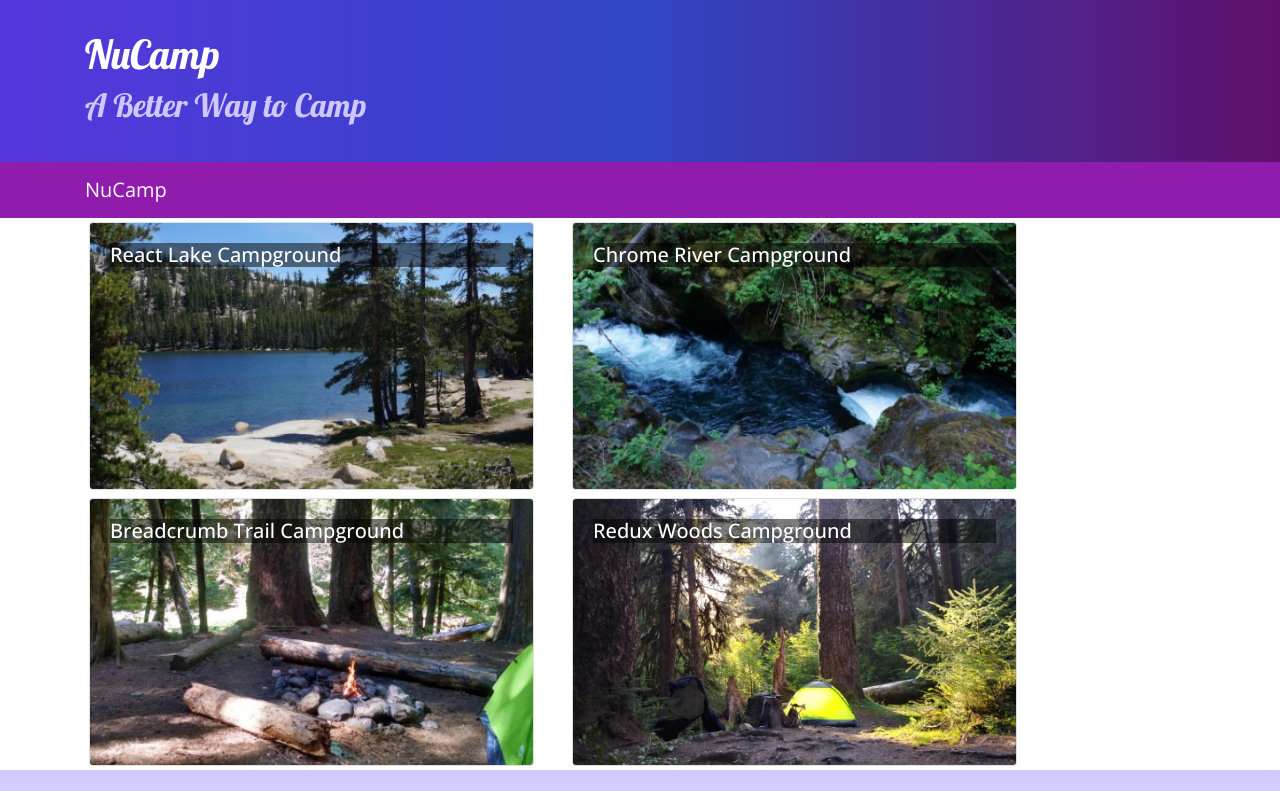
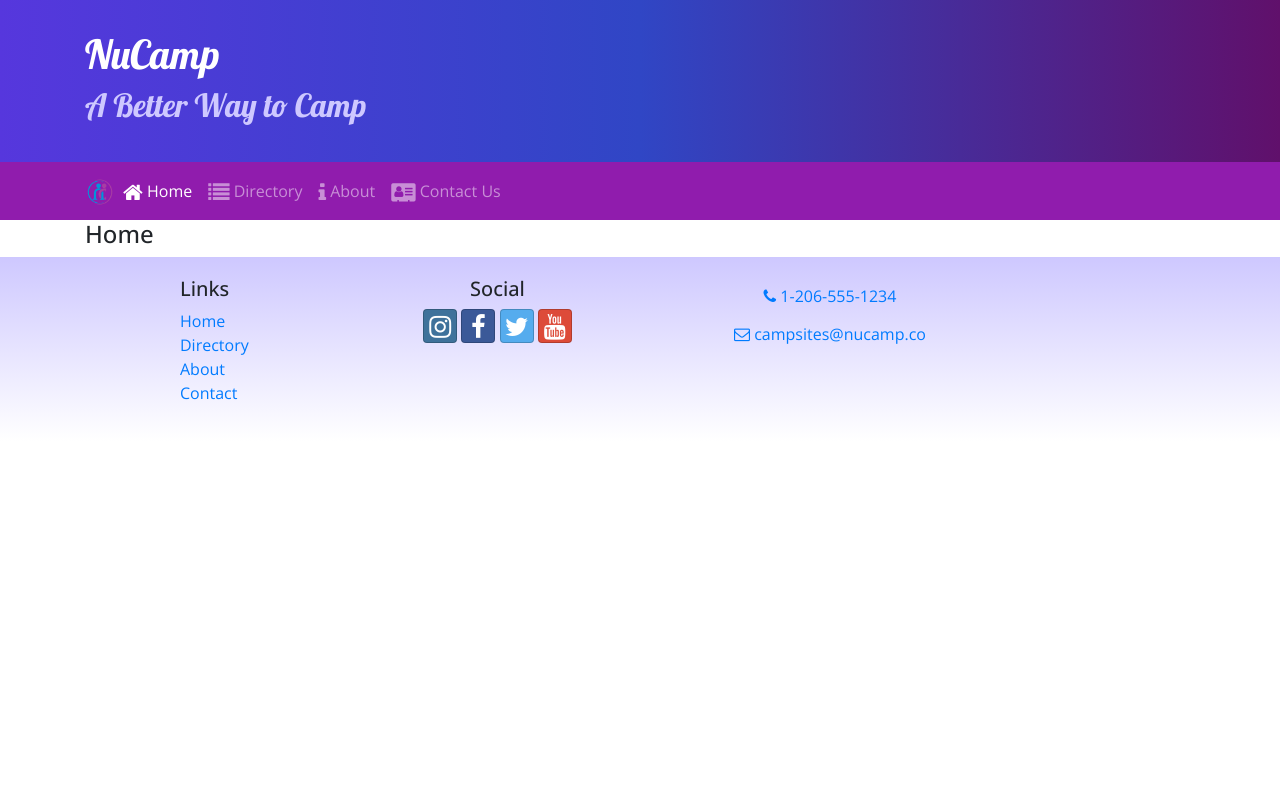
Before and after one commit to gomezenrique93/React-nucamp, a React (Create React App) app: page /home in a window 1280 px wide. Shown: the top 791 px of the page. Built offline with nearby package versions, Linux system fonts and the light colour scheme.

Commit message:
React Router

```diff
--- a/package.json
+++ b/package.json
@@ -12,6 +12,7 @@
     "react": "^16.13.0",
     "react-dom": "^16.13.0",
     "react-popper": "^0.9.2",
+    "react-router-dom": "^4.2.2",
     "react-scripts": "3.4.0",
     "reactstrap": "^5.0.0",
     "typeface-lobster": "0.0.72",
--- a/src/App.js
+++ b/src/App.js
@@ -1,15 +1,16 @@
 import React, { Component } from "react";
 import Main from "./components/MainComponent";
+import { BrowserRouter } from "react-router-dom";
 import "./App.css";
 
-
 class App extends Component {
-
   render() {
     return (
-      <div className="App">
-        <Main />
-      </div>
+      <BrowserRouter>
+        <div className="App">
+          <Main />
+        </div>
+      </BrowserRouter>
     );
   }
 }
--- a/src/components/CampSiteInfoComponent.js
+++ b/src/components/CampSiteInfoComponent.js
@@ -1,8 +1,8 @@
-import React, { Component } from "react";
+import React from "react";
 import { Card, CardImg, CardText, CardBody, CardTitle } from "reactstrap";
 
-class CampsiteInfo extends Component {
-  renderCampsiteInfo(campsite) {
+
+function RenderCampsite({campsite}) {
     return (
       <div className="col-md-5 m-1">
         <Card>
@@ -16,7 +16,7 @@
     );
   }
 
-  renderComments(comments) {
+function RenderComments({comments}) {
     if (comments) {
       return (
         <div className="col-md-5 m-1">
@@ -24,7 +24,8 @@
           {comments.map(comment => (
             <div key={comment.id}>
               {comment.text}
-              <br /> -- {comment.author}{", "}
+              <br /> -- {comment.author},
+              {", "}
               {new Intl.DateTimeFormat("en-US", {
                 year: "numeric",
                 month: "short",
@@ -36,20 +37,22 @@
         </div>
       );
     }
+    return <div/>;
   }
 
-  render() {
-    if (this.props.campsite) {
+function CampsiteInfo (props) {
+    if (props.campsite) {
       return (
-        <div className="row">
-          {this.renderCampsiteInfo(this.props.campsite)}
-          {this.renderComments(this.props.campsite.comments)}
+        <div className="container">
+          <div className="row">
+            <RenderCampsite campsite={props.campsite}/>
+            <RenderComments comments={props.campsite.comments}/>
+          </div>
         </div>
       );
-    } else {
-      return <div></div>;
     }
+    return <div/>;
   }
-}
+
 
 export default CampsiteInfo;
--- a/src/components/DirectoryComponent.js
+++ b/src/components/DirectoryComponent.js
@@ -1,4 +1,4 @@
-import React, { Component } from "react";
+import React from "react";
 import {
   Card,
   CardImg,
@@ -6,34 +6,24 @@
   CardTitle
 } from "reactstrap";
 
-// Amy: JavaScript is case sensitive. the name of your export has to be the same in the import
-// in your CampSiteInfoComponent.js you have: export default CampsiteInfo;
-// change the import name below to what you have in your export.
-import CampSiteInfo from './CampSiteInfoComponent';
 
-class Directory extends Component {
-  constructor(props) {
-    super(props);
-    this.state = {
-      selectedCampsite: null
-    };
-  }
+function RenderDirectoryItem({campsite}) {
+  return (
+    <Card>
+    <CardImg width="100%" src={campsite.image} alt={campsite.name} />
+    <CardImgOverlay>
+      <CardTitle>{campsite.name}</CardTitle>
+    </CardImgOverlay>
+  </Card>
+  );
+}
 
-  onCampsiteSelect(campsite) {
-    this.setState({ selectedCampsite: campsite });
-  }
+function Directory (props) {
 
-
-  render() {
-    const directory = this.props.campsites.map(campsite => {
+    const directory = props.campsites.map(campsite => {
       return (
         <div key={campsite.id} className="col-md-5 m-1">
-          <Card onClick={() => this.onCampsiteSelect(campsite)}>
-            <CardImg width="100%" src={campsite.image} alt={campsite.name} />
-            <CardImgOverlay>
-              <CardTitle>{campsite.name}</CardTitle>
-            </CardImgOverlay>
-          </Card>
+          <RenderDirectoryItem campsite={campsite} />
         </div>
       );
     });
@@ -43,10 +33,8 @@
         <div className="row">
           {directory}
         </div>
-        <CampSiteInfo campsite={this.state.selectedCampsite} />
       </div>
     );
   }
-}
 
 export default Directory;
--- a/src/components/FooterComponent.js
+++ b/src/components/FooterComponent.js
@@ -1,6 +1,7 @@
 import React from "react";
+import { Link } from "react-router-dom";
 
-function Footer (props) {
+function Footer(props) {
   return (
     <footer className="site-footer">
       <div className="container">
@@ -9,16 +10,16 @@
             <h5>Links</h5>
             <ul className="list-unstyled">
               <li>
-                <a href="#/">Home</a>
+                <Link to="/home">Home</Link>
               </li>
               <li>
-                <a href="#/">About</a>
+                <Link to="/directory">Directory</Link>
               </li>
               <li>
-                <a href="#/">Directory</a>
+                <Link to="/aboutus">About</Link>
               </li>
               <li>
-                <a href="#/">Contact</a>
+                <Link to="/contactus">Contact</Link>
               </li>
             </ul>
           </div>
--- a/src/components/HeaderComponents.js
+++ b/src/components/HeaderComponents.js
@@ -1,7 +1,31 @@
 import React, { Component } from "react";
-import { Navbar, NavbarBrand, Jumbotron } from "reactstrap";
+import {
+  Nav,
+  Navbar,
+  NavbarBrand,
+  NavbarToggler,
+  Collapse,
+  NavItem,
+  Jumbotron
+} from "reactstrap";
+import { NavLink } from "react-router-dom";
 
 class Header extends Component {
+  constructor(props) {
+    super(props);
+
+    this.toggleNav = this.toggleNav.bind(this);
+    this.state = {
+      isNavOpen: false
+    };
+  }
+
+  toggleNav() {
+    this.setState({
+      isNavOpen: !this.state.isNavOpen
+    });
+  }
+
   render() {
     return (
       <React.Fragment>
@@ -15,9 +39,41 @@
             </div>
           </div>
         </Jumbotron>
-        <Navbar dark sticky="top">
+        <Navbar dark sticky="top" expand="md">
           <div className="container">
-            <NavbarBrand href="/">NuCamp</NavbarBrand>
+            <NavbarBrand className="mr-auto" href="/">
+              <img
+                src="/assets/images/logo.png"
+                height="30"
+                width="30"
+                alt="NuCamp Logo"
+              />
+            </NavbarBrand>
+            <NavbarToggler onClick={this.toggleNav} />
+            <Collapse isOpen={this.state.isNavOpen} navbar>
+              <Nav navbar>
+                <NavItem>
+                  <NavLink className="nav-link" to="/home">
+                    <i className="fa fa-home fa-lg" /> Home
+                  </NavLink>
+                </NavItem>
+                <NavItem>
+                  <NavLink className="nav-link" to="/directory">
+                    <i className="fa fa-list fa-lg" /> Directory
+                  </NavLink>
+                </NavItem>
+                <NavItem>
+                  <NavLink className="nav-link" to="/aboutus">
+                    <i className="fa fa-info fa-lg" /> About
+                  </NavLink>
+                </NavItem>
+                <NavItem>
+                  <NavLink className="nav-link" to="/contactus">
+                    <i className="fa fa-address-card fa-lg" /> Contact Us
+                  </NavLink>
+                </NavItem>
+              </Nav>
+            </Collapse>
           </div>
         </Navbar>
       </React.Fragment>
--- /dev/null
+++ b/src/components/HomeComponent.js
@@ -0,0 +1,11 @@
+import React from "react";
+
+function Home(props) {
+  return(
+    <div className="container">
+      <h4>Home</h4>
+    </div>
+  );
+}
+
+export default Home;
--- a/src/components/MainComponent.js
+++ b/src/components/MainComponent.js
@@ -1,30 +1,36 @@
 import React, { Component } from "react";
 import Directory from "./DirectoryComponent";
-import CampSiteInfo from './CampSiteInfoComponent';
+import CampsiteInfo from "./CampSiteInfoComponent";
 import Header from "./HeaderComponents";
 import Footer from "./FooterComponent";
+import Home from "./HomeComponent";
+import { Switch, Route, Redirect } from "react-router-dom";
 import { CAMPSITES } from "../shared/campsites";
 
 class Main extends Component {
   constructor(props) {
     super(props);
     this.state = {
-      campsites: CAMPSITES,
-      selectedCampsite: null
+      campsites: CAMPSITES
     };
   }
 
 
-  onCampsiteSelect(campsiteId) {
-    this.setState({selectedCampsite: campsiteId});
-  }
+  render() {
+    const HomePage = () => {
+      return (
+        <Home />
+      );
+    }
 
-  render() {
     return (
       <div>
         <Header />
-        <Directory campsites={this.state.campsites} onClick={campsiteId => this.onCampsiteSelect(campsiteId)}/>
-        <CampSiteInfo campsite={this.state.campsites.filter(campsite => campsite.id === this.state.selectedCampsite)[0]} />
+        <Switch>
+          <Route path="/home" component={HomePage} />
+          <Route exact path="/directory" render={() => <Directory campsites={this.state.campsites}/>} />
+          <Redirect to="/home" />
+        </Switch>
         <Footer />
       </div>
     );
```
Also changed, not shown: 1 other file (tests, documents, lock files or other folders).
